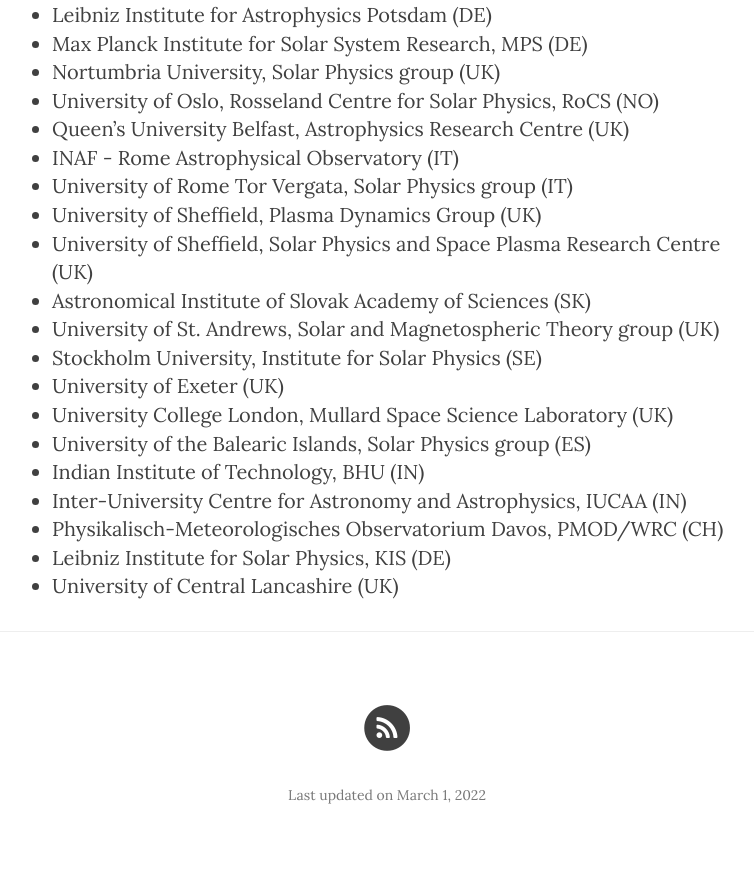
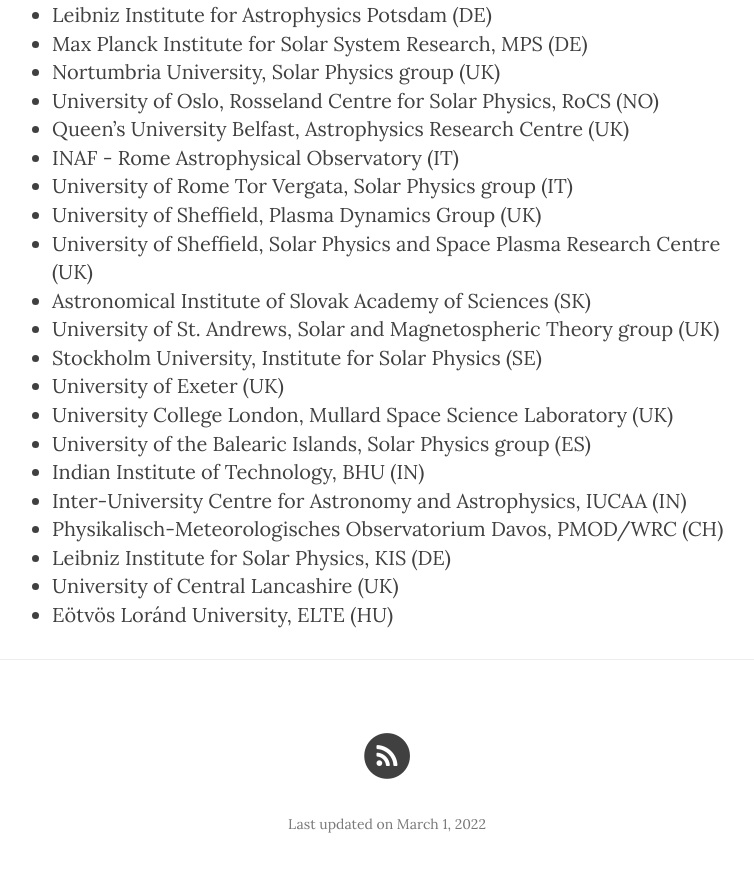
Before and after one commit to ITA-Solar/espos, a Jekyll site: the page built from about.md, in a window 1280 px wide and 900 px high, scrolled down 1268 px. Shown: the top 872 px of the window, without its empty margins (253-1007 px from the left). Built offline with Jekyll 4.4.1, drawn with Linux system fonts in a browser that asks for light colours; nearby versions of some CDN libraries.

Commit message:
Update about.md

```diff
--- a/about.md
+++ b/about.md
@@ -42,3 +42,4 @@
 * Physikalisch-Meteorologisches Observatorium Davos, PMOD/WRC (CH)
 * Leibniz Institute for Solar Physics, KIS (DE)
 * University of Central Lancashire (UK)
+* Eötvös Loránd University, ELTE (HU)
```
